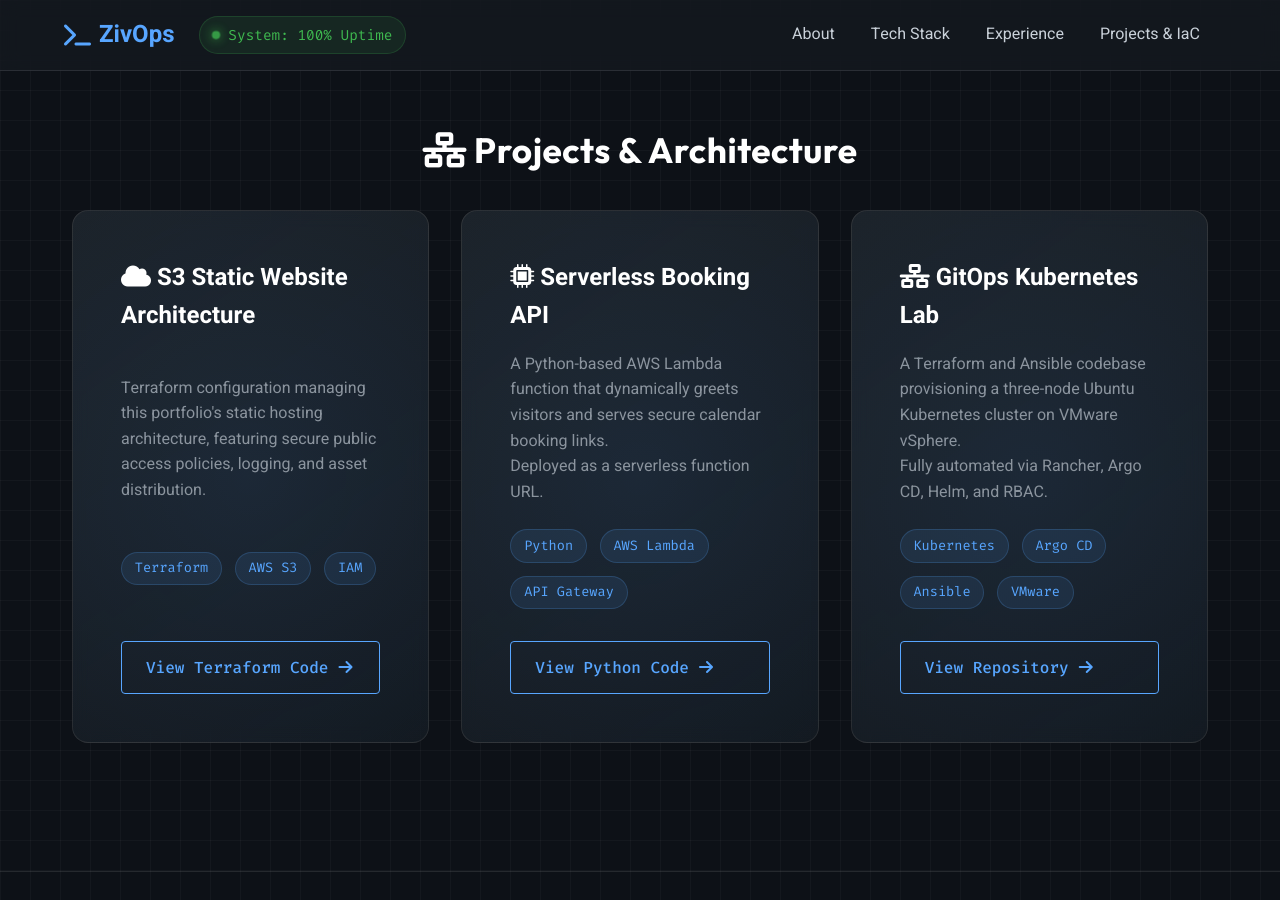
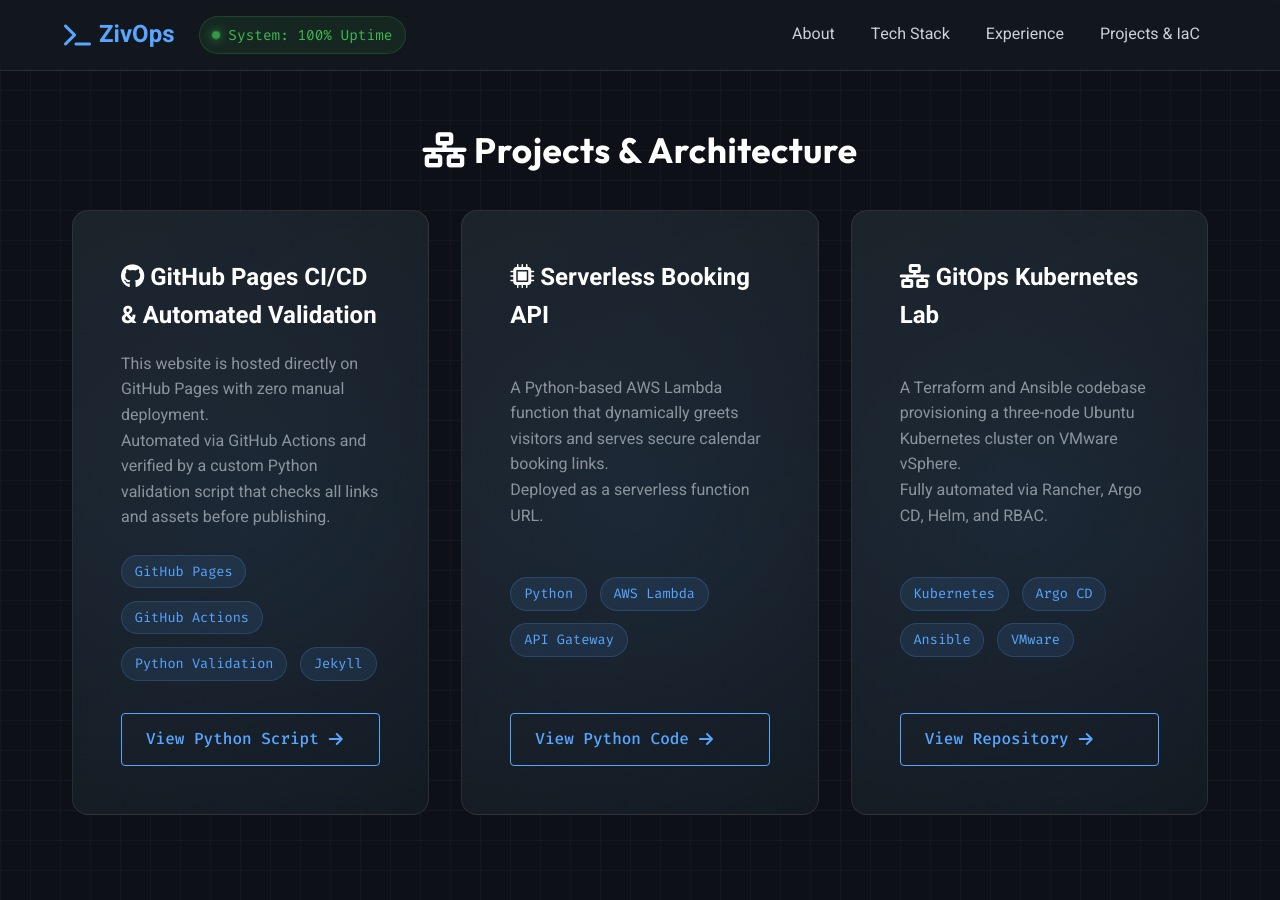
Before and after one commit to zivhadady/zivops, a Jekyll site: the page built from index.html, in a window 1280 px wide and 900 px high, scrolled down 2595 px. Built offline with Jekyll 4.4.1, drawn with Linux system fonts in a browser that asks for light colours.

Commit message:
feat: update project card to GitHub Pages CI/CD & Python validator

```diff
--- a/index.html
+++ b/index.html
@@ -109,18 +109,20 @@
     <h2 class="section-title"><i class="fas fa-network-wired"></i> Projects & Architecture</h2>
     <div class="projects-grid">
         <div class="glass-card project-card">
-            <h3><i class="fas fa-cloud"></i> S3 Static Website Architecture</h3>
-            <p>Terraform configuration managing this portfolio's static hosting architecture, featuring secure public access policies, logging, and asset distribution.</p>
+            <h3><i class="fab fa-github"></i> GitHub Pages CI/CD & Automated Validation</h3>
+            <p>This website is hosted directly on GitHub Pages with zero manual deployment.<br>Automated via GitHub Actions and verified by a custom Python validation script that checks all links and assets before publishing.</p>
             <div class="tech-tags">
-                <span>Terraform</span>
-                <span>AWS S3</span>
-                <span>IAM</span>
+                <span>GitHub Pages</span>
+                <span>GitHub Actions</span>
+                <span>Python Validation</span>
+                <span>Jekyll</span>
             </div>
-            <a href="https://github.com/zivhadady/zivops/tree/main/api/terraform" class="cyber-btn" target="_blank">
-                <span>View Terraform Code</span>
+            <a href="https://github.com/zivhadady/zivops/blob/main/validate_links.py" class="cyber-btn" target="_blank">
+                <span>View Python Script</span>
                 <i class="fas fa-arrow-right"></i>
             </a>
         </div>
+
 
         <div class="glass-card project-card">
             <h3><i class="fas fa-microchip"></i> Serverless Booking API</h3>
```
